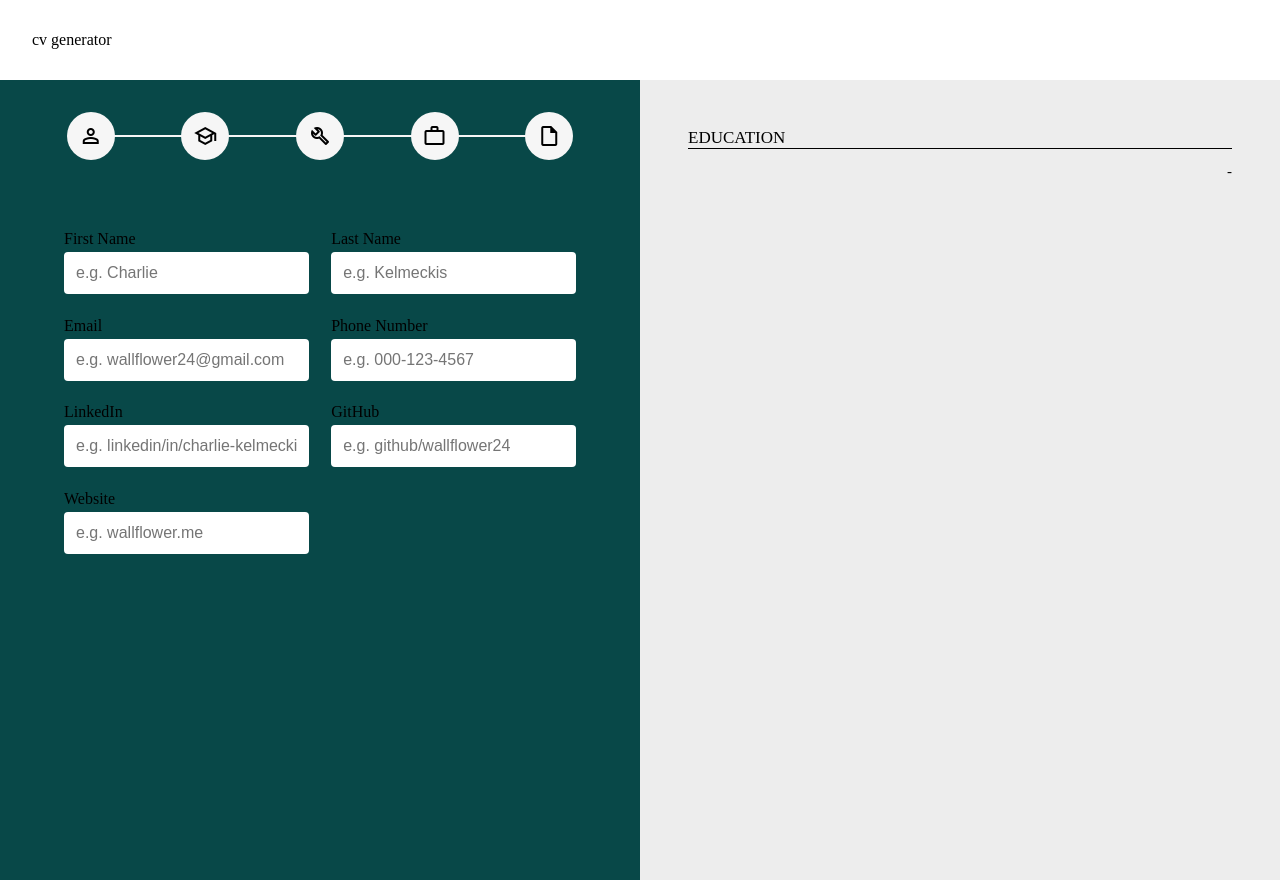
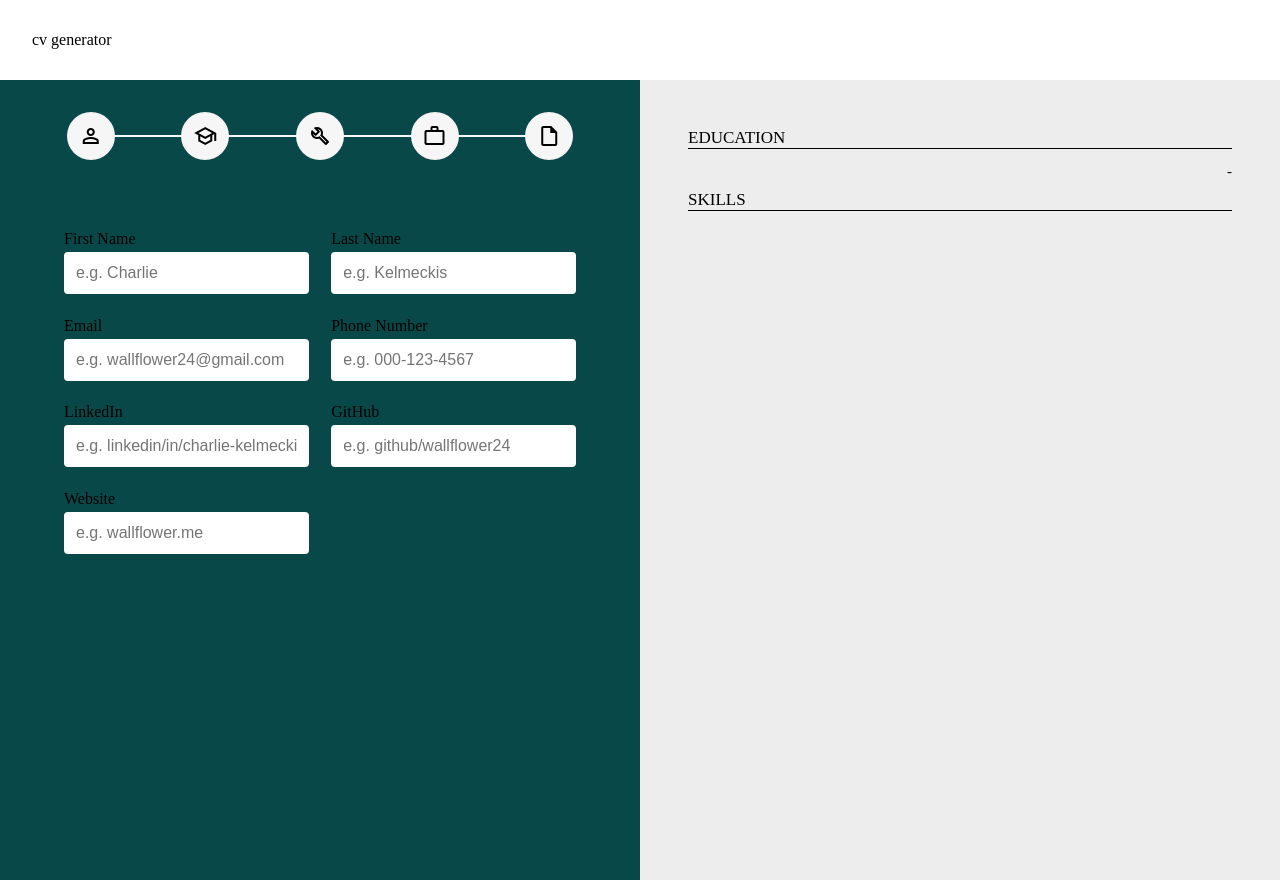
Before and after one commit to Ruchita1010/resume-generator, a React (Vite) app: page / in a window 1280 px wide. Built offline with nearby package versions, Linux system fonts and the light colour scheme; the HTML template or start-up script is replaced by a standard one.

Commit message:
feat: add preview of Skills

```diff
--- a/src/components/Preview.jsx
+++ b/src/components/Preview.jsx
@@ -2,13 +2,15 @@ import React from 'react';
 import PersonalDetails from './Previews/PersonalDetails';
 import Education from './Previews/Education';
 import styles from '../styles/Preview.module.css';
+import Skills from './Previews/Skills';
 
 const Preview = (props) => {
-  const { personalDetails, education } = props.user;
+  const { personalDetails, education, skills } = props.user;
   return (
     <div className={styles.preview}>
       <PersonalDetails personalDetails={personalDetails} />
       <Education education={education} />
+      <Skills skills={skills} />
     </div>
   );
 };
--- /dev/null
+++ b/src/components/Previews/Skills.jsx
@@ -0,0 +1,18 @@
+import React from 'react';
+import styles from '../../styles/Preview.module.css';
+
+const Skills = (props) => {
+  const { skills } = props;
+  return (
+    <div className={styles.section}>
+      <p className={styles.section_title}>SKILLS</p>
+      <div className={`${styles.section_content} ${styles.skills_preview}`}>
+        {skills.map((item) => (
+          <div key={item.id}>{item.skillValue}</div>
+        ))}
+      </div>
+    </div>
+  );
+};
+
+export default Skills;
--- a/src/styles/Preview.module.css
+++ b/src/styles/Preview.module.css
@@ -28,3 +28,10 @@
   justify-content: space-between;
   margin-top: 8px;
 }
+
+.skills_preview {
+  display: flex;
+  justify-content: flex-start;
+  gap: 10px;
+  flex-wrap: wrap;
+}
```
